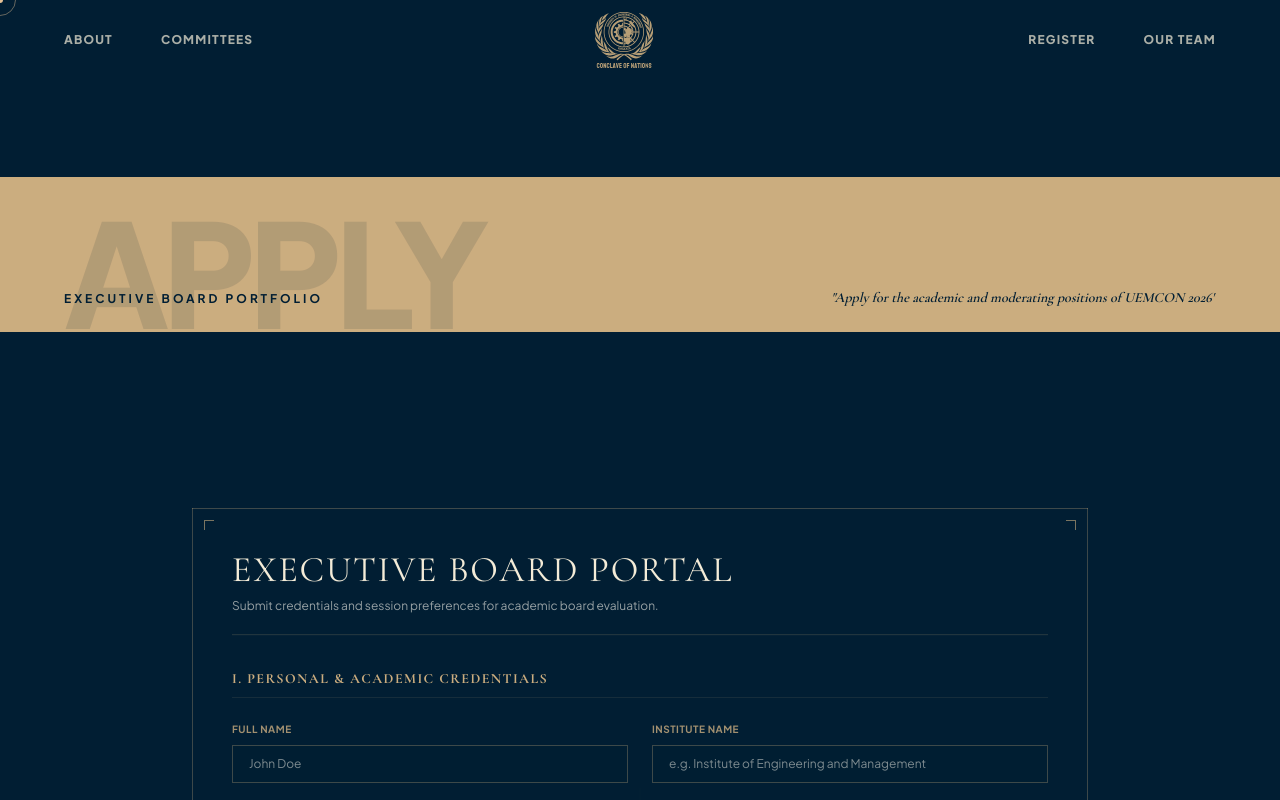
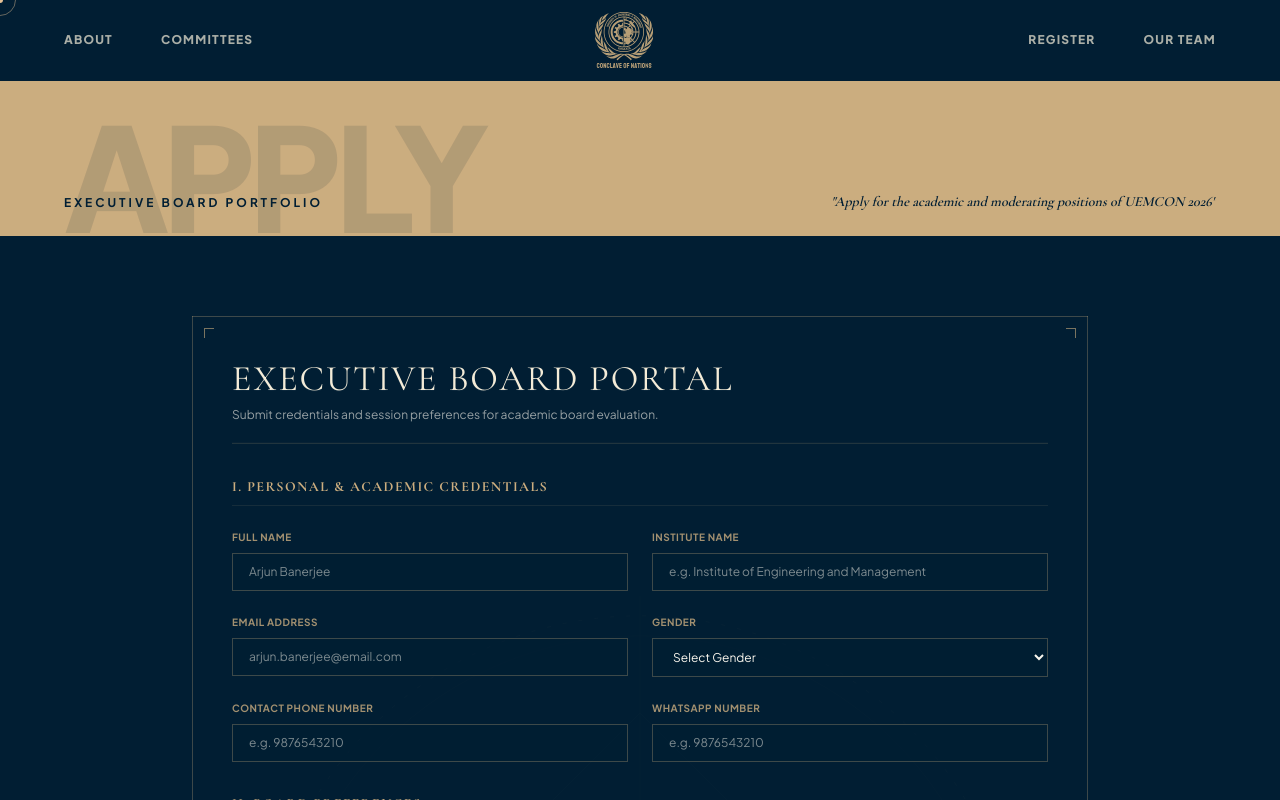
Before and after one commit to SrayanBhattacharya/uemcon-site, a Next.js app: page /register/eb in a window 1280 px wide. Shown: the top 800 px of the page. Built offline with nearby package versions, Linux system fonts and the light colour scheme.

Commit message:
fix: fixed the eb registration form

```diff
--- a/app/register/delegate/page.tsx
+++ b/app/register/delegate/page.tsx
@@ -206,7 +206,6 @@ export default function DelegateRegisterPage() {
   return (
     <div className="flex flex-col w-full">
       {/* Full-width warm-tan Header Banner */}
-      <Section className="py-0 relative" animate={false}>
       <div className="w-full bg-[#CBAD7F] relative overflow-hidden flex items-center md:items-end px-6 md:px-12 lg:px-16 py-3 md:py-5 h-[90px] md:h-[155px] border-b border-warm-tan/30 select-none">
         {/* Giant Background Text */}
         <h2 className="font-sans font-black text-[#011E33]/12 text-[3.1rem] sm:text-[4.5rem] md:text-[5.5rem] lg:text-[7.5rem] xl:text-[9rem] 2xl:text-[10.5rem] uppercase tracking-tighter leading-none absolute top-1/2 -translate-y-1/2 md:top-auto md:translate-y-0 md:-bottom-3 left-6 md:left-12 lg:left-16 pointer-events-none whitespace-nowrap">
@@ -223,7 +222,6 @@ export default function DelegateRegisterPage() {
           </span>
         </div>
       </div>
-      </Section>
 
       <Section className="bg-paper py-12 md:py-20">
         <Container>
--- a/app/register/eb/page.tsx
+++ b/app/register/eb/page.tsx
@@ -402,7 +402,6 @@ export default function EBRegisterPage() {
   return (
     <div className="flex flex-col w-full bg-paper">
       {/* Full-width warm-tan Header Banner */}
-      <Section className="py-0 relative" animate={false}>
       <div className="w-full bg-[#CBAD7F] relative overflow-hidden flex items-center md:items-end px-6 md:px-12 lg:px-16 py-3 md:py-5 h-[90px] md:h-[155px] border-b border-warm-tan/30 select-none">
         {/* Giant Background Text */}
         <motion.div
@@ -436,7 +435,6 @@ export default function EBRegisterPage() {
           </motion.span>
         </div>
       </div>
-      </Section>
 
       <Section className="py-12 md:py-20 overflow-hidden relative">
         {/* Ambient Diplomatic Details */}
@@ -561,7 +559,7 @@ export default function EBRegisterPage() {
                           value={formState.name}
                           onChange={handleInputChange}
                           className={getInputStyle("name")}
-                          placeholder="John Doe"
+                          placeholder="Arjun Banerjee"
                           {...getMotionInputProps(!!errors.name)}
                         />
                         <AnimatePresence>
@@ -601,7 +599,7 @@ export default function EBRegisterPage() {
                           value={formState.email}
                           onChange={handleInputChange}
                           className={getInputStyle("email")}
-                          placeholder="john.doe@email.com"
+                          placeholder="arjun.banerjee@email.com"
                           {...getMotionInputProps(!!errors.email)}
                         />
                         <AnimatePresence>
```
Lines whose indentation alone changed are shown as unchanged.
